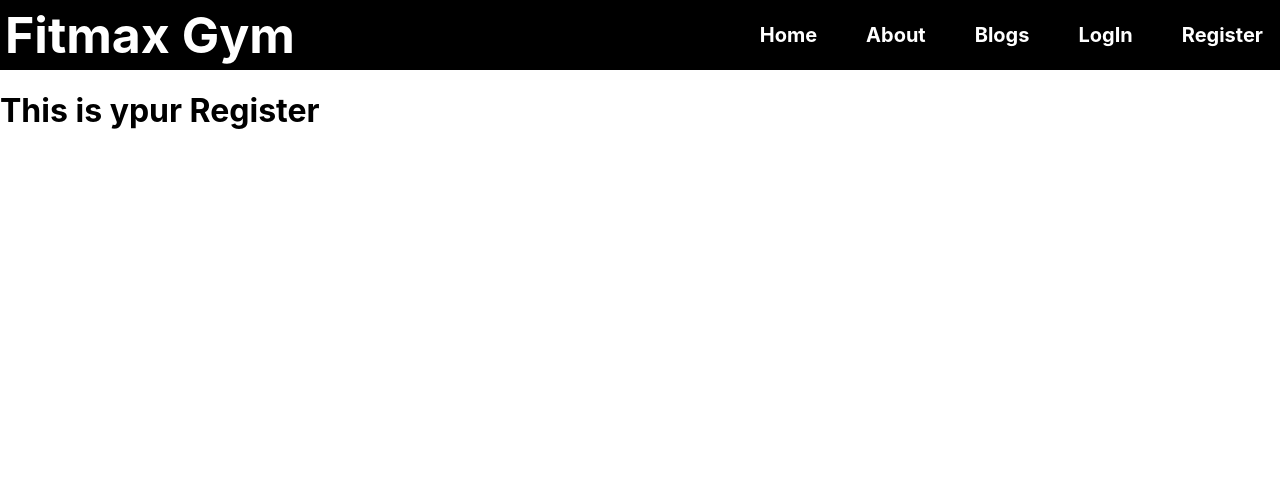
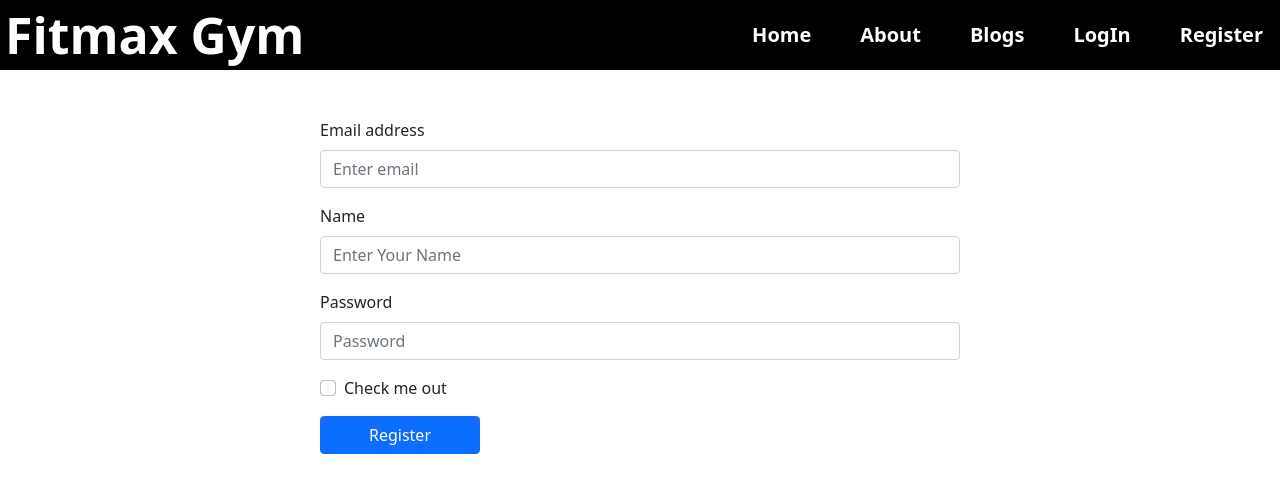
Before and after one commit to Nur-Al-Mumit/Independent-Service-Provider-Pro-07, a React (Create React App) app: page /register in a window 1280 px wide. Shown: the top 492 px of the page. Built offline with nearby package versions, Linux system fonts and the light colour scheme.

Commit message:
added banner & froms

```diff
--- a/src/Components/Register/Register.js
+++ b/src/Components/Register/Register.js
@@ -1,11 +1,31 @@
-import React from 'react';
+import "bootstrap/dist/css/bootstrap.min.css";
+import React from "react";
+import { Button, Form } from "react-bootstrap";
 
 const Register = () => {
-    return (
-        <div>
-            <h1>This is ypur Register</h1>
-        </div>
-    );
+  return (
+    <Form className="mt-5 w-50 mx-auto">
+      <Form.Group className="mb-3" controlId="formBasicEmail">
+        <Form.Label>Email address</Form.Label>
+        <Form.Control type="email" placeholder="Enter email" />
+      </Form.Group>
+      <Form.Group className="mb-3" controlId="formBasicEmail">
+        <Form.Label>Name</Form.Label>
+        <Form.Control type="text" placeholder="Enter Your Name" />
+      </Form.Group>
+
+      <Form.Group className="mb-3" controlId="formBasicPassword">
+        <Form.Label>Password</Form.Label>
+        <Form.Control type="password" placeholder="Password" />
+      </Form.Group>
+      <Form.Group className="mb-3" controlId="formBasicCheckbox">
+        <Form.Check type="checkbox" label="Check me out" />
+      </Form.Group>
+      <Button className="w-25 mx-auto" variant="primary" type="submit">
+        Register
+      </Button>
+    </Form>
+  );
 };
 
 export default Register;
```
Also changed, not shown: src/Components/Banner/Banner.js (+56 -5 lines).
